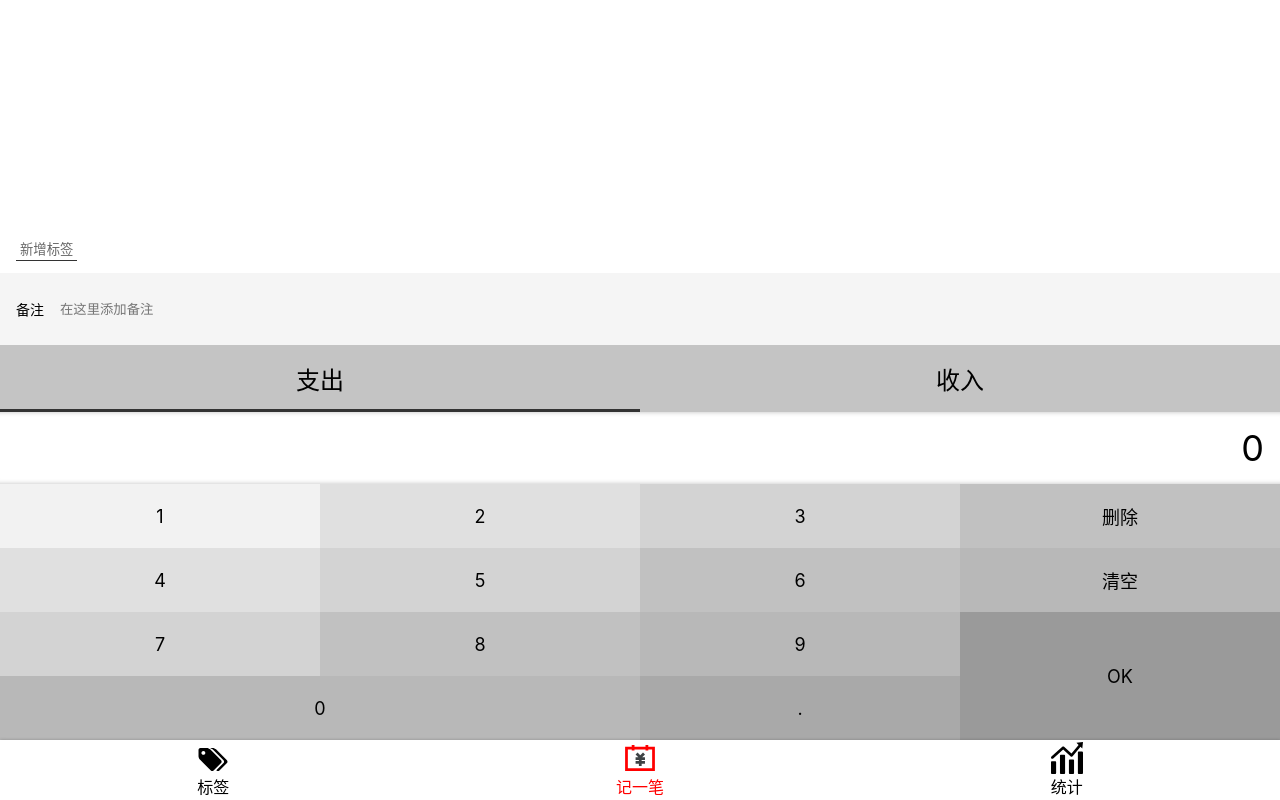
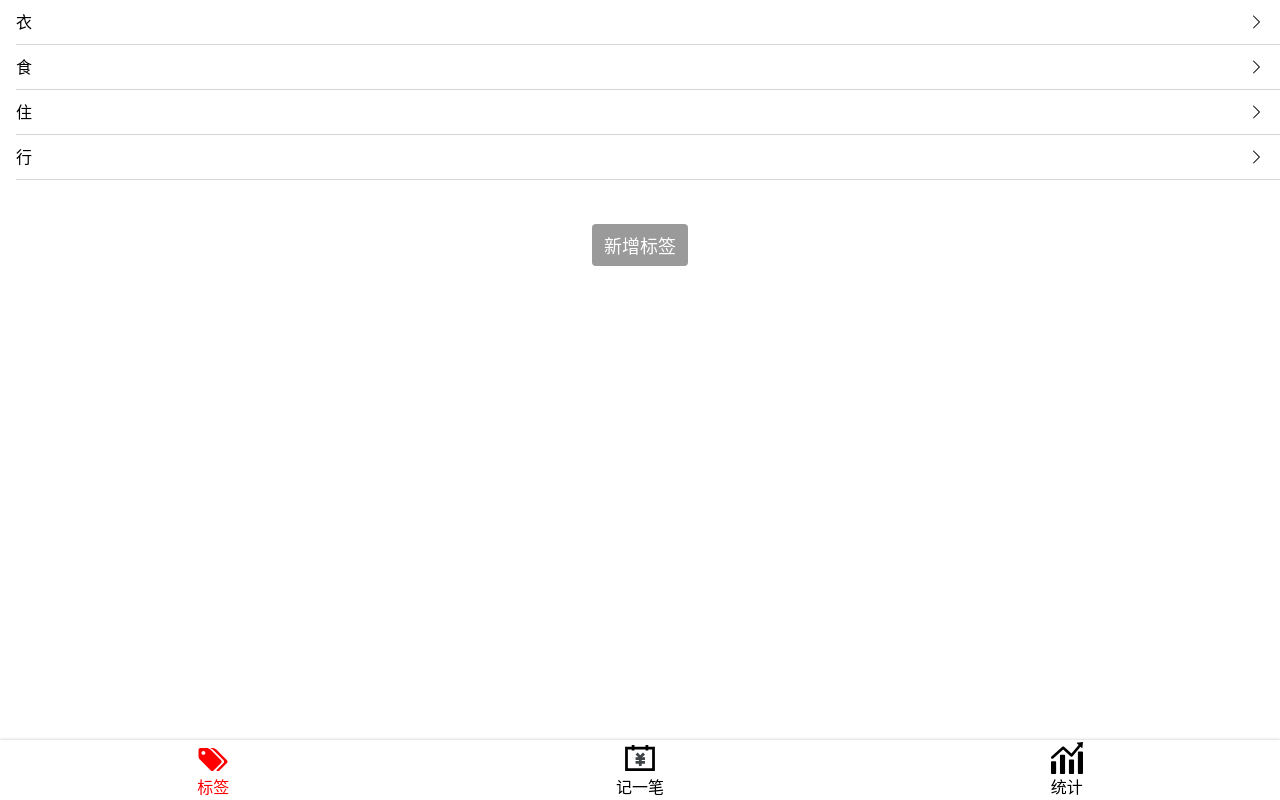
Before and after one commit to mm123mm123/reactDemo-1, a React app: page /#/tags in a window 1280 px wide. Before the commit this address led to /#/money. Built offline with nearby package versions, Linux system fonts and the light colour scheme.

Commit message:
改变tag数据类型

```diff
--- /dev/null
+++ b/src/useTags.tsx
@@ -0,0 +1,12 @@
+import {useState} from 'react';
+
+const useTags=()=>{
+  const [tags,setTags] = useState<{id:number,name:string}[]>([
+    {id:1,name:'衣'},
+    {id:2,name:'食'},
+    {id:3,name:'住'},
+    {id:4,name:'行'},
+  ]);
+  return{tags,setTags}
+}
+export {useTags}
--- a/src/views/Money.tsx
+++ b/src/views/Money.tsx
@@ -13,7 +13,7 @@
 
 function Money() {
   const [record, setRecord] = useState({
-      tags: [] as string[],
+      selectedTags: [] as number[],
       note: '',
       category: '-',
       number: '0'
@@ -24,7 +24,7 @@
   }
   return (
     <MyLayout>
-      <TagsSection value={record.tags} onChange={tags=>onChange({tags})}/>
+      <TagsSection value={record.selectedTags} onChange={selectedTags=>onChange({selectedTags})}/>
       <NotesSection value={record.note} onChange={note=>onChange({note})}/>
       <CategorySection value={record.category} onChange={category=>onChange({category})}/>
       <NumberPadSection value={record.number} onChange={number=>onChange({number})}/>
--- a/src/views/Tags.tsx
+++ b/src/views/Tags.tsx
@@ -1,8 +1,9 @@
-import React, {useState} from 'react';
+import React from 'react';
 import Layout from '../components/Layout';
 import styled from 'styled-components';
 import Icon from '../components/Icon';
 import {Link} from 'react-router-dom';
+import {useTags} from '../useTags';
 
 function Tags() {
   const TagList = styled.ol`
@@ -36,15 +37,15 @@
   align-items: center;
   flex-direction: column;
 `;
-  const [tags] = useState(['衣', '食', '住', '行']);
+  const {tags} = useTags();
   return (
     <Layout>
       <TagList>
         {tags.map(tag => (
-          <li key={tag}>
-            <Link to={'/tags/'+tag}>
+          <li key={tag.id}>
+            <Link to={'/tags/' + tag.name}>
               <span className='oneLine'>
-                {tag}
+                {tag.name}
               </span>
               <Icon name={'rightArrow'}/>
             </Link>
--- a/src/views/money/TagsSection.tsx
+++ b/src/views/money/TagsSection.tsx
@@ -1,5 +1,6 @@
 import styled from 'styled-components';
-import React, {useState} from 'react';
+import React from 'react';
+import {useTags} from '../../useTags';
 
 const Wrapper = styled.section`
   background: #FFFFFF; padding: 12px 16px;
@@ -22,33 +23,36 @@
     margin-top: 8px;
   }
 `;
-type Props={
-  value: string[]
-  onChange:(tags:string[])=>void
+type Props = {
+  value: number[]
+  onChange: (tagIds: number[]) => void
 }
 const TagsSection: React.FC<Props> = (props) => {
-  const [selectedTags, setSelectedTags] = useState<string[]>([]);
+  const {tags,setTags} = useTags();
 
-  function onToggleTag(tag: string) {
-    if (selectedTags.indexOf(tag) >= 0) {
-      setSelectedTags(selectedTags.filter(t => t !== tag));
+
+  function onToggleTag(tagId: number) {
+    if (props.value.indexOf(tagId) >= 0) {
+      props.onChange(props.value.filter(t => t !== tagId));
     } else {
-      setSelectedTags([...selectedTags, tag]);
+      props.onChange([...props.value, tagId]);
     }
   }
-  function addTag(){
-    const tagName=window.prompt('请输入标签名')
-    if(tagName){
-      props.onChange([...props.value,tagName])
+
+  function addTag() {
+    const tagName = window.prompt('请输入标签名');
+    if (tagName) {
+      setTags([...tags, {id:Math.random(),name:tagName}]);
     }
   }
+
   return (
     <Wrapper>
       <ol>
-        {props.value.map(tag => (
-          <li key={tag} onClick={() => onToggleTag(tag)}
-              className={selectedTags.indexOf(tag) >= 0 ? 'selected' : ''}>
-            {tag}
+        {tags.map(tag => (
+          <li key={tag.id} onClick={() => onToggleTag(tag.id)}
+              className={props.value.indexOf(tag.id) >= 0 ? 'selected' : ''}>
+            {tag.name}
           </li>
         ))}
       </ol>
```
Also changed, not shown: 1 other file (tests, documents, lock files or other folders).
